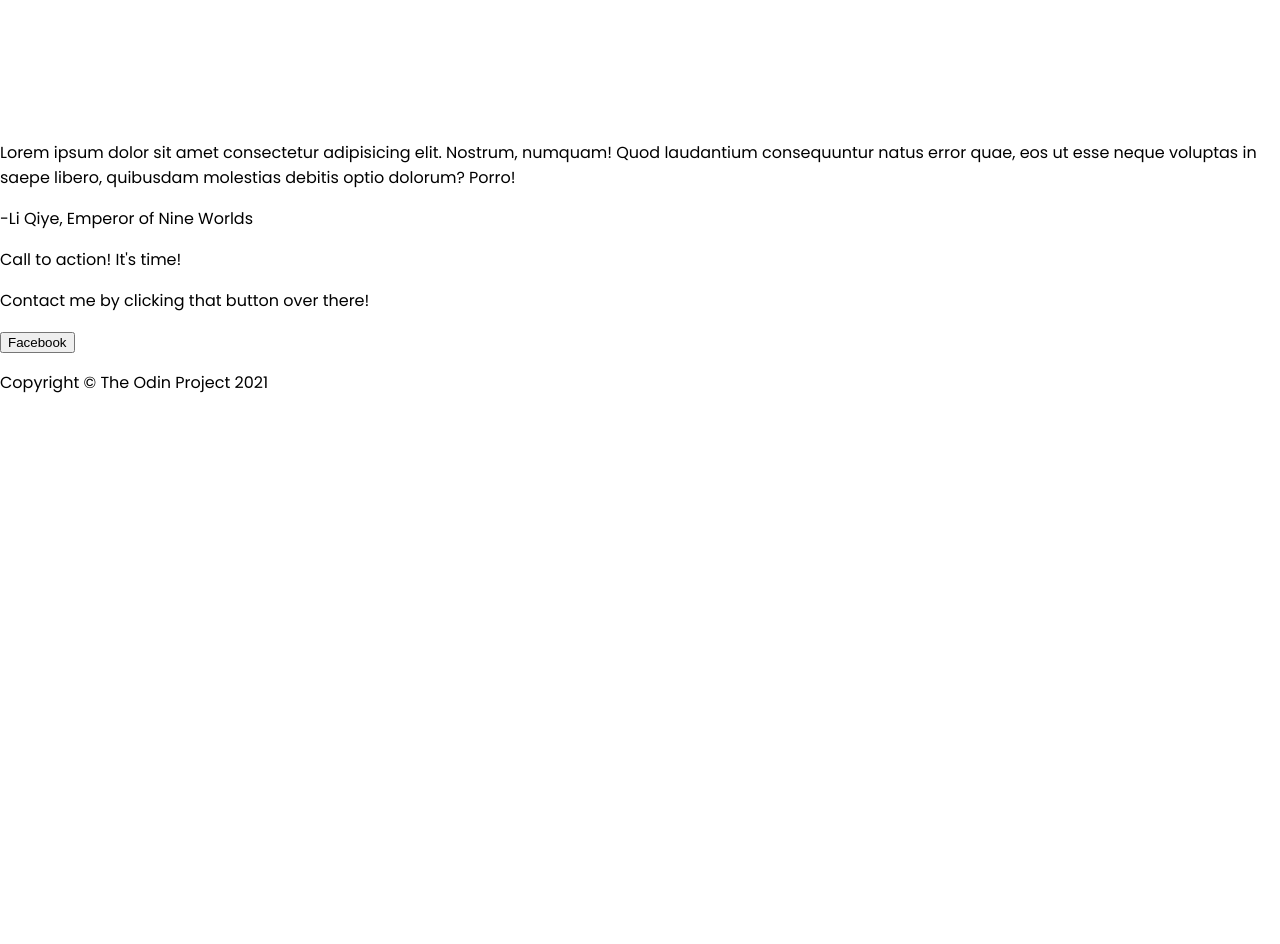
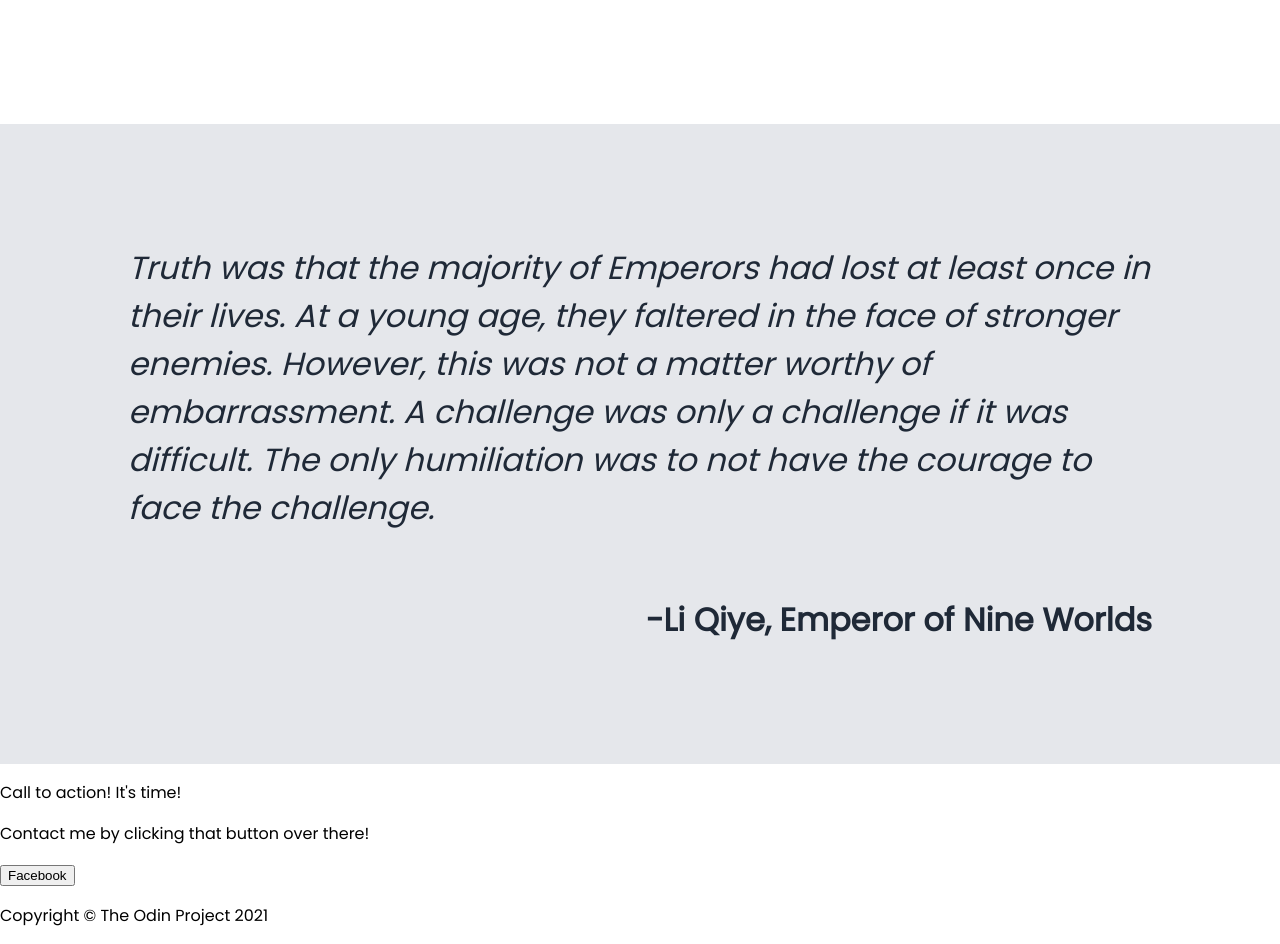
Before and after one commit to darkchinte/semi-portfolio, a plain HTML site: page index.html in a window 1280 px wide. Shown: the part 1220-2164 px from the top of the page. Before the commit the page ends 1631 px from the top, so only its background shows below. Drawn offline with Linux system fonts and the light colour scheme.

Commit message:
Add quote section

```diff
--- a/index.html
+++ b/index.html
@@ -52,9 +52,10 @@
         </div>
     </div>
 
-    <div class="qoute">
-        <p>Lorem ipsum dolor sit amet consectetur adipisicing elit. Nostrum, numquam! Quod laudantium consequuntur natus error quae, eos ut esse neque voluptas in saepe libero, quibusdam molestias debitis optio dolorum? Porro!</p>
-        <p>-Li Qiye, Emperor of Nine Worlds</p>
+    <div class="quote">
+        <p><em>Truth was that the majority of Emperors had lost at least once in their lives. At a young age, they faltered in the face of stronger enemies. However, this was not a matter worthy of embarrassment. A challenge was only a challenge if it was difficult. The only humiliation was to not have the courage to face the challenge.</em></p>
+        <p class="quote-title black bold">-Li Qiye, Emperor of Nine Worlds</p>
+
     </div>
 
     <div class="call-action">
--- a/style.css
+++ b/style.css
@@ -130,7 +130,20 @@ header ul {
     border-radius: 10px;
 }
 
+.quote {
+    height: 80vh;
+    background-color: #E5E7EB;
+    color: #1F2937;
+    font-size: 32px;
+    display: flex;
+    flex-direction: column;
+    justify-content: center;
+    padding: 0 10%;
+}
 
+.quote-title {
+    text-align-last: end;
+}
 
 ul {
     list-style: none;
```
